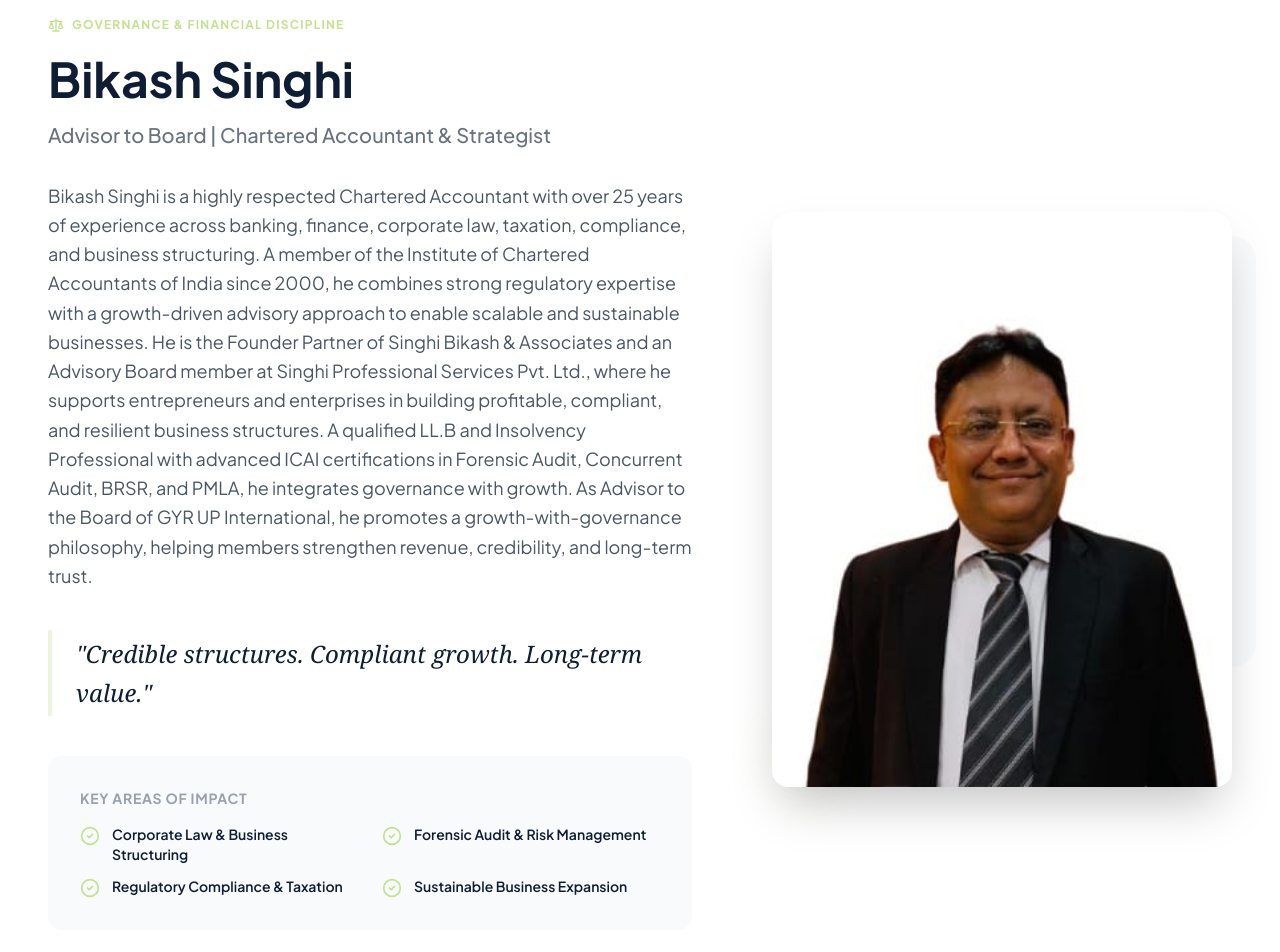
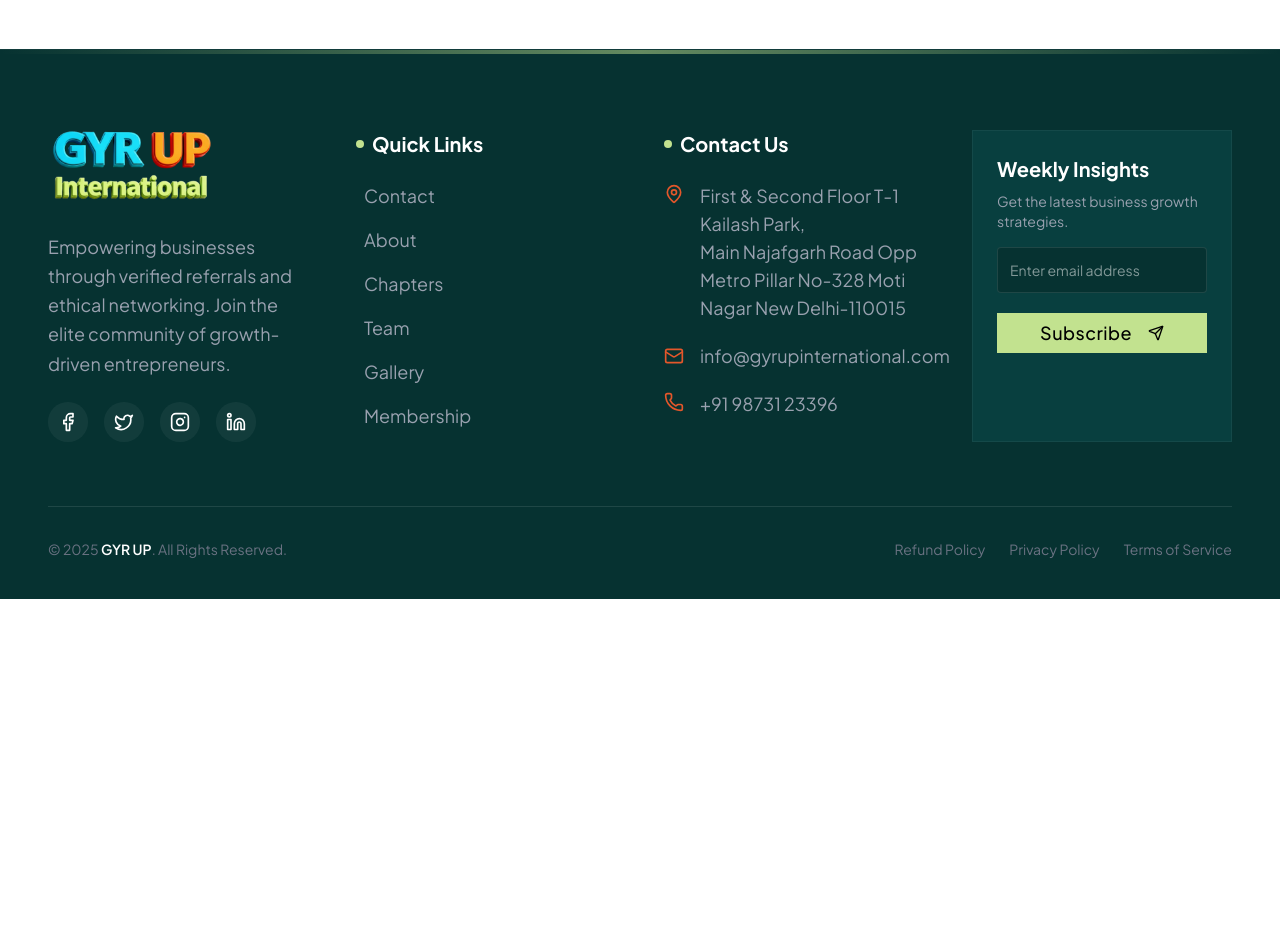
Before and after one commit to ingsunny/gyrup, a Next.js app: page /team in a window 1280 px wide. Shown: the part 1560-2512 px from the top of the page. After the commit the page ends 2159 px from the top, so only its background shows below. Built offline with nearby package versions, Linux system fonts and the light colour scheme.

Commit message:
Comment out Bikash Singhi's profile details
Comment out the details of Bikash Singhi in the team page.

```diff
--- a/src/app/team/page.js
+++ b/src/app/team/page.js
@@ -61,23 +61,23 @@ const teamMembers = [
   //     email: "aditya@appmontize.co.in",
   //   },
   // },
-  {
-    id: 3,
-    name: "Bikash Singhi",
-    title: "Advisor to Board | Chartered Accountant & Strategist",
-    image: "founders/Bikash.jpg", // Ensure you have this image
-    role_highlight: "Governance & Financial Discipline",
-    icon: <Scale className="w-4 h-4" />,
-    bio: `Bikash Singhi is a highly respected Chartered Accountant with over 25 years of experience across banking, finance, corporate law, taxation, compliance, and business structuring. A member of the Institute of Chartered Accountants of India since 2000, he combines strong regulatory expertise with a growth-driven advisory approach to enable scalable and sustainable businesses. He is the Founder Partner of Singhi Bikash & Associates and an Advisory Board member at Singhi Professional Services Pvt. Ltd., where he supports entrepreneurs and enterprises in building profitable, compliant, and resilient business structures. A qualified LL.B and Insolvency Professional with advanced ICAI certifications in Forensic Audit, Concurrent Audit, BRSR, and PMLA, he integrates governance with growth. As Advisor to the Board of GYR UP International, he promotes a growth-with-governance philosophy, helping members strengthen revenue, credibility, and long-term trust.`,
-    highlights: [
-      "Corporate Law & Business Structuring",
-      "Forensic Audit & Risk Management",
-      "Regulatory Compliance & Taxation",
-      "Sustainable Business Expansion",
-    ],
-    philosophy: "Credible structures. Compliant growth. Long-term value.",
-    social: { linkedin: "#", email: "bikash@gyrup.com" },
-  },
+  // {
+  //   id: 3,
+  //   name: "Bikash Singhi",
+  //   title: "Advisor to Board | Chartered Accountant & Strategist",
+  //   image: "founders/Bikash.jpg", // Ensure you have this image
+  //   role_highlight: "Governance & Financial Discipline",
+  //   icon: <Scale className="w-4 h-4" />,
+  //   bio: `Bikash Singhi is a highly respected Chartered Accountant with over 25 years of experience across banking, finance, corporate law, taxation, compliance, and business structuring. A member of the Institute of Chartered Accountants of India since 2000, he combines strong regulatory expertise with a growth-driven advisory approach to enable scalable and sustainable businesses. He is the Founder Partner of Singhi Bikash & Associates and an Advisory Board member at Singhi Professional Services Pvt. Ltd., where he supports entrepreneurs and enterprises in building profitable, compliant, and resilient business structures. A qualified LL.B and Insolvency Professional with advanced ICAI certifications in Forensic Audit, Concurrent Audit, BRSR, and PMLA, he integrates governance with growth. As Advisor to the Board of GYR UP International, he promotes a growth-with-governance philosophy, helping members strengthen revenue, credibility, and long-term trust.`,
+  //   highlights: [
+  //     "Corporate Law & Business Structuring",
+  //     "Forensic Audit & Risk Management",
+  //     "Regulatory Compliance & Taxation",
+  //     "Sustainable Business Expansion",
+  //   ],
+  //   philosophy: "Credible structures. Compliant growth. Long-term value.",
+  //   social: { linkedin: "#", email: "bikash@gyrup.com" },
+  // },
 ];
 
 export default function TeamPage() {
```
